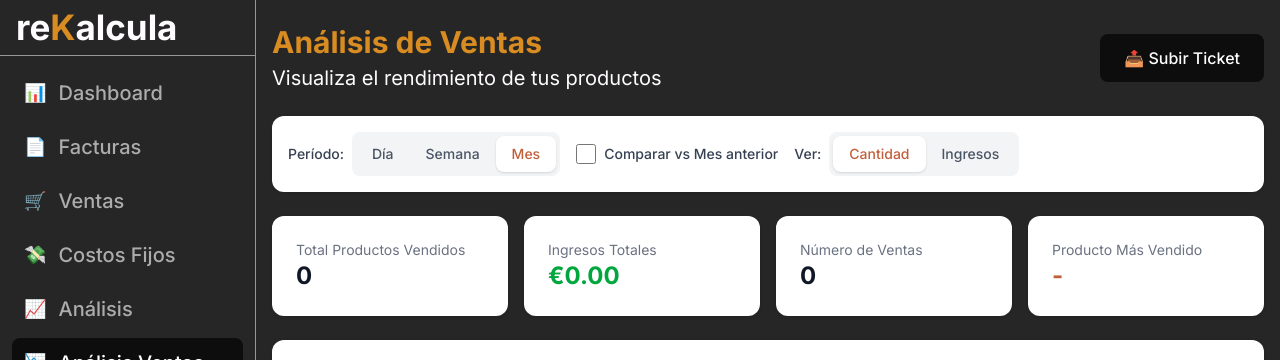
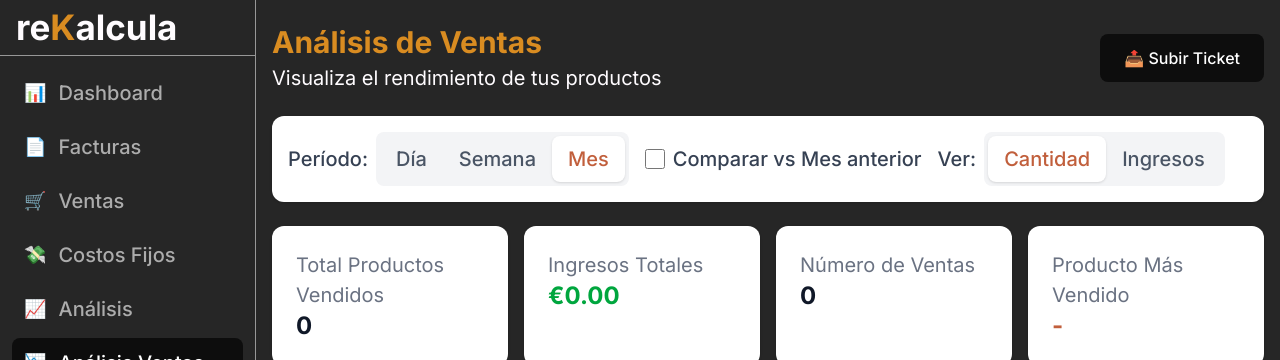
Before and after one commit to rekalcula/rekalcula, a Next.js app: page /dashboard/analytics/sales in a window 1280 px wide. Shown: the top 360 px of the page. Built offline with nearby package versions, Linux system fonts and the light colour scheme; no server answers; sample sign-in values are in the browser's storage.

Commit message:
Aumentar textos del área de filtros y tarjetas a 20px

```diff
--- a/components/SalesAnalyticsChart.tsx
+++ b/components/SalesAnalyticsChart.tsx
@@ -109,11 +109,11 @@ export default function SalesAnalyticsChart() {
         <div className="flex flex-col sm:flex-row sm:flex-wrap items-start sm:items-center gap-4">
           {/* Período */}
           <div className="flex items-center space-x-2">
-            <span className="text-sm font-medium text-gray-700">Período:</span>
+            <span className="text-[20px] font-medium text-gray-700">Período:</span>
             <div className="flex bg-gray-100 rounded-lg p-1">
               <button
                 onClick={() => setPeriod('day')}
-                className={`px-2 sm:px-4 py-1.5 sm:py-2 rounded-lg text-xs sm:text-sm font-medium transition-colors ${
+                className={`px-2 sm:px-4 py-1.5 sm:py-2 rounded-lg text-[20px] font-medium transition-colors ${
                   period === 'day' ? 'bg-white shadow text-[#c15f3c]' : 'text-gray-600 hover:text-gray-900'
                 }`}
               >
@@ -121,7 +121,7 @@ export default function SalesAnalyticsChart() {
               </button>
               <button
                 onClick={() => setPeriod('week')}
-                className={`px-4 py-2 rounded-lg text-sm font-medium transition-colors ${
+                className={`px-4 py-2 rounded-lg text-[20px] font-medium transition-colors ${
                   period === 'week' ? 'bg-white shadow text-[#c15f3c]' : 'text-gray-600 hover:text-gray-900'
                 }`}
               >
@@ -129,7 +129,7 @@ export default function SalesAnalyticsChart() {
               </button>
               <button
                 onClick={() => setPeriod('month')}
-                className={`px-4 py-2 rounded-lg text-sm font-medium transition-colors ${
+                className={`px-4 py-2 rounded-lg text-[20px] font-medium transition-colors ${
                   period === 'month' ? 'bg-white shadow text-[#c15f3c]' : 'text-gray-600 hover:text-gray-900'
                 }`}
               >
@@ -146,18 +146,18 @@ export default function SalesAnalyticsChart() {
               onChange={(e) => setCompare(e.target.checked)}
               className="w-5 h-5 rounded border-gray-300 text-[#c15f3c] focus:ring-[#c15f3c]"
             />
-            <span className="text-sm font-medium text-gray-700">
+            <span className="text-[20px] font-medium text-gray-700">
               Comparar {getCompareLabel()}
             </span>
           </label>
 
           {/* Vista */}
           <div className="flex items-center space-x-2">
-            <span className="text-sm font-medium text-gray-700">Ver:</span>
+            <span className="text-[20px] font-medium text-gray-700">Ver:</span>
             <div className="flex bg-gray-100 rounded-lg p-1">
               <button
                 onClick={() => setViewMode('quantity')}
-                className={`px-4 py-2 rounded-lg text-sm font-medium transition-colors ${
+                className={`px-4 py-2 rounded-lg text-[20px] font-medium transition-colors ${
                   viewMode === 'quantity' ? 'bg-white shadow text-[#c15f3c]' : 'text-gray-600 hover:text-gray-900'
                 }`}
               >
@@ -165,7 +165,7 @@ export default function SalesAnalyticsChart() {
               </button>
               <button
                 onClick={() => setViewMode('revenue')}
-                className={`px-4 py-2 rounded-lg text-sm font-medium transition-colors ${
+                className={`px-4 py-2 rounded-lg text-[20px] font-medium transition-colors ${
                   viewMode === 'revenue' ? 'bg-white shadow text-[#c15f3c]' : 'text-gray-600 hover:text-gray-900'
                 }`}
               >
@@ -179,40 +179,40 @@ export default function SalesAnalyticsChart() {
       {/* Tarjetas de resumen */}
       <div className="grid grid-cols-1 sm:grid-cols-2 md:grid-cols-4 gap-4">
         <div className="bg-white rounded-xl shadow-sm p-6">
-          <p className="text-sm text-gray-500">Total Productos Vendidos</p>
+          <p className="text-[20px] text-gray-500">Total Productos Vendidos</p>
           <p className="text-2xl font-bold text-gray-900">{data?.totalQuantity || 0}</p>
           {compare && data?.comparison && (
-            <p className={`text-sm mt-1 ${getChangeColor(data.comparison.quantityChange)}`}>
+            <p className={`text-[20px] mt-1 ${getChangeColor(data.comparison.quantityChange)}`}>
               {formatChange(data.comparison.quantityChange)}
             </p>
           )}
         </div>
 
         <div className="bg-white rounded-xl shadow-sm p-6">
-          <p className="text-sm text-gray-500">Ingresos Totales</p>
+          <p className="text-[20px] text-gray-500">Ingresos Totales</p>
           <p className="text-2xl font-bold text-green-600">€{data?.totalRevenue?.toFixed(2) || '0.00'}</p>
           {compare && data?.comparison && (
-            <p className={`text-sm mt-1 ${getChangeColor(data.comparison.revenueChange)}`}>
+            <p className={`text-[20px] mt-1 ${getChangeColor(data.comparison.revenueChange)}`}>
               {formatChange(data.comparison.revenueChange)}
             </p>
           )}
         </div>
 
         <div className="bg-white rounded-xl shadow-sm p-6">
-          <p className="text-sm text-gray-500">Número de Ventas</p>
+          <p className="text-[20px] text-gray-500">Número de Ventas</p>
           <p className="text-2xl font-bold text-gray-900">{data?.totalSales || 0}</p>
           {compare && data?.comparison && (
-            <p className="text-sm mt-1 text-gray-500">
+            <p className="text-[20px] mt-1 text-gray-500">
               Anterior: {data.comparison.prevTotalSales}
             </p>
           )}
         </div>
 
         <div className="bg-white rounded-xl shadow-sm p-6">
-          <p className="text-sm text-gray-500">Producto Más Vendido</p>
+          <p className="text-[20px] text-gray-500">Producto Más Vendido</p>
           <p className="text-2xl font-bold text-[#c15f3c]">{data?.topProduct?.name || '-'}</p>
           {data?.topProduct && (
-            <p className="text-sm mt-1 text-gray-500">
+            <p className="text-[20px] mt-1 text-gray-500">
               {data.topProduct.quantity} uds · €{data.topProduct.revenue.toFixed(2)}
             </p>
           )}
```
